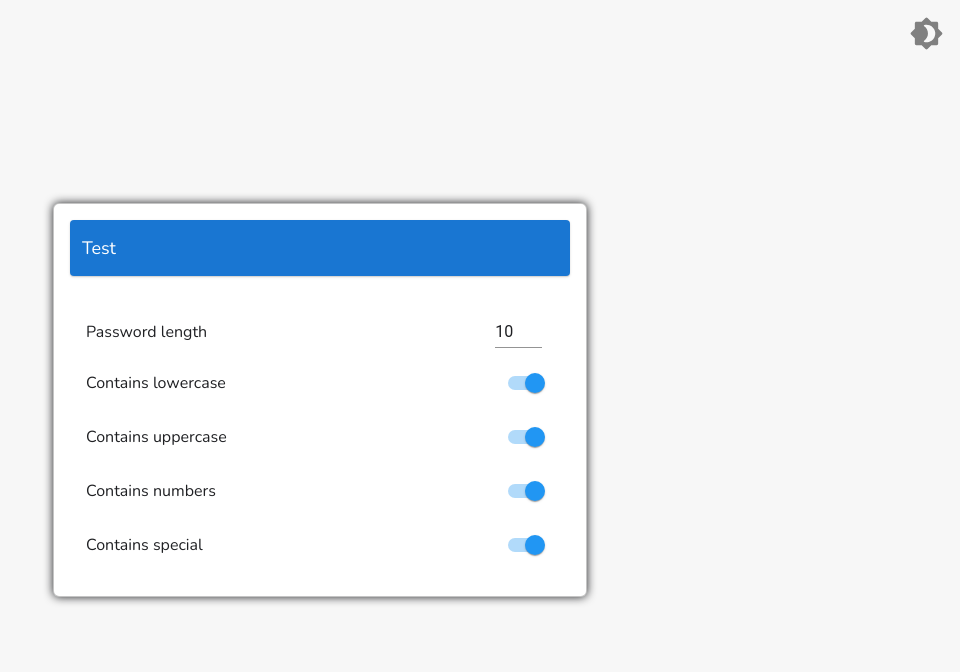
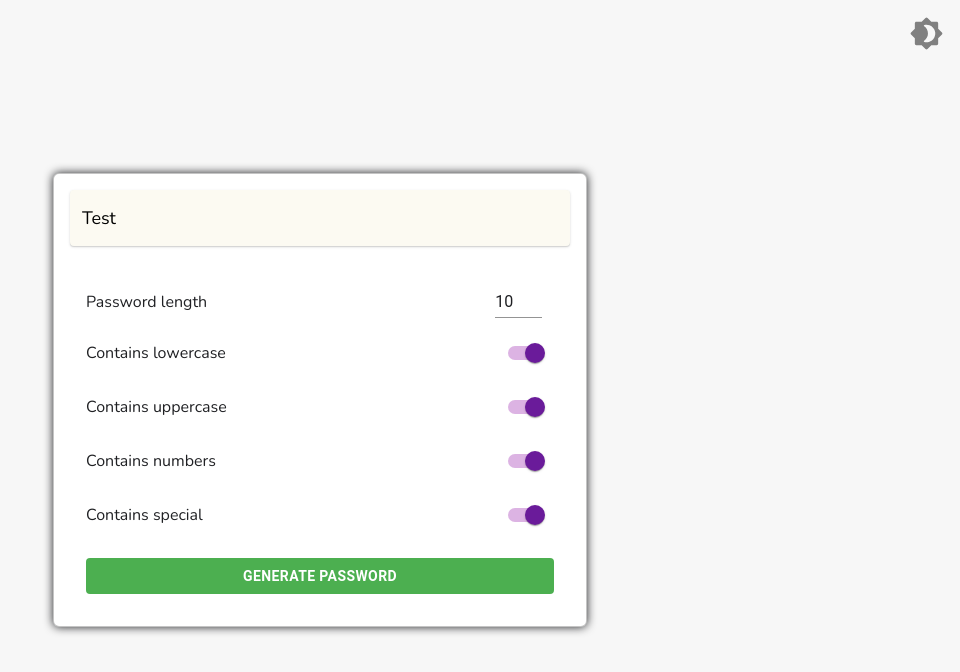
Before and after one commit to DemonDaddy22/all-about-reactJS, a React (Create React App) app: page /#/password-generator in a window 1280 px wide. Shown: the top 672 px of the page, without its empty margins (320-1280 px from the left). Built offline with nearby package versions, Linux system fonts and the light colour scheme.

Commit message:
update switch component

```diff
--- a/src/components/PasswordGenerator/index.js
+++ b/src/components/PasswordGenerator/index.js
@@ -4,6 +4,9 @@ import classes from './styles.module.css';
 import Page from '../../ui-components/Page';
 import Input from '../../ui-components/Input';
 import CustomSwitch from '../../ui-components/Switch';
+import Button from '../../ui-components/Button';
+import { themed } from '../../utils/theme';
+import { GREEN_400, GREEN_500, PURPLE_200, PURPLE_300, PURPLE_700, PURPLE_800 } from '../../resources/colors';
 
 const OPTIONS = Object.freeze({
     lowercase: [[97, 122]],
@@ -23,10 +26,14 @@ export default class PasswordGenerator extends React.Component {
         special: true
     }
 
+    updateComponent = (refresher = null) => refresher && this.setState({ refresher });
+
+    handleSwitch = key => this.setState({ [key]: !this.state[key] });
+
     render = () => {
         const { passwordString, passwordLength, lowercase, uppercase, numeric, special } = this.state;
 
-        return <Page>
+        return <Page shouldComponentUpdate={this.updateComponent}>
             <div className={classes.generatorWrapper}>
                 <div className={classes.generatorContainer}>
                     <div className={classes.passwordContainer}>{passwordString}</div>
@@ -38,20 +45,21 @@ export default class PasswordGenerator extends React.Component {
                         </div>
                         <div className={classes.optionRow}>
                             <div className={classes.optionText}>Contains lowercase</div>
-                            <CustomSwitch checked={lowercase} containerStyle={{ marginRight: 0 }} />
+                            <CustomSwitch buttoncolor={themed(PURPLE_800, PURPLE_700)} trackcolor={themed(PURPLE_300, PURPLE_200)} onChange={() => this.handleSwitch('lowercase')} checked={lowercase} containerStyle={{ marginRight: 0 }} />
                         </div>
                         <div className={classes.optionRow}>
                             <div className={classes.optionText}>Contains uppercase</div>
-                            <CustomSwitch checked={uppercase} containerStyle={{ marginRight: 0 }} />
+                            <CustomSwitch buttoncolor={themed(PURPLE_800, PURPLE_700)} trackcolor={themed(PURPLE_300, PURPLE_200)} onChange={() => this.handleSwitch('uppercase')} checked={uppercase} containerStyle={{ marginRight: 0 }} />
                         </div>
                         <div className={classes.optionRow}>
                             <div className={classes.optionText}>Contains numbers</div>
-                            <CustomSwitch checked={numeric} containerStyle={{ marginRight: 0 }} />
+                            <CustomSwitch buttoncolor={themed(PURPLE_800, PURPLE_700)} trackcolor={themed(PURPLE_300, PURPLE_200)} onChange={() => this.handleSwitch('numeric')} checked={numeric} containerStyle={{ marginRight: 0 }} />
                         </div>
                         <div className={classes.optionRow}>
                             <div className={classes.optionText}>Contains special</div>
-                            <CustomSwitch checked={special} containerStyle={{ marginRight: 0 }} />
+                            <CustomSwitch buttoncolor={themed(PURPLE_800, PURPLE_700)} trackcolor={themed(PURPLE_300, PURPLE_200)} onChange={() => this.handleSwitch('special')} checked={special} containerStyle={{ marginRight: 0 }} />
                         </div>
+                        <Button backgroundColor={themed(GREEN_500, GREEN_400)} className={classes.generateButton} onClick={this.handleGeneratePassword} labelStyles={{ display: 'inline-flex', padding: 0 }}>Generate Password</Button>
                     </div>
                 </div>
             </div>
--- a/src/components/PasswordGenerator/styles.module.css
+++ b/src/components/PasswordGenerator/styles.module.css
@@ -24,10 +24,10 @@
     border-radius: 4px;
     word-wrap: break-word;
     box-sizing: border-box;
-    color: var(--text-light);
+    color: var(--text-prominent);
     box-shadow: var(--card-shadow);
-    background-color: var(--theme-color);
-    transition: background-color 0.5s ease-in-out, box-shadow 0.5s ease-in-out;
+    background-color: var(--text-contrast);
+    transition: color 0.5s ease-in-out, background-color 0.5s ease-in-out, box-shadow 0.5s ease-in-out;
 }
 
 .optionsContainer {
@@ -52,6 +52,12 @@
     transition: color 0.5s ease-in-out;
 }
 
+.generateButton {
+    width: 100% !important;
+    margin-top: 1.5rem !important;
+    transition: background-color 0.5s ease-in-out !important;
+}
+
 @media (min-width: 768px) {
     .generatorContainer {
         width: 500px;
--- a/src/index.css
+++ b/src/index.css
@@ -4,7 +4,7 @@
     --card-container-bg: #fff;
     --dialog-bg: #fff;
     --overlay-bg: #f0f0f070;
-    --text-contrast: #fcfcf7;
+    --text-contrast: #fcfaf2;
     --text-prominent: #000;
     --text-light: #fff;
     --text: #202124;
--- a/src/ui-components/Switch/index.js
+++ b/src/ui-components/Switch/index.js
@@ -1,23 +1,27 @@
 import React from 'react';
 
 import { Switch, FormControlLabel, withStyles } from '@material-ui/core';
-import { BLUE_500, BLUE_300 } from '../../resources/colors';
+import { BLUE_300, BLUE_700, BLUE_800, BLUE_200 } from '../../resources/colors';
+import { themed } from '../../utils/theme';
 
 const styles = {
     switchBase: props => ({
-        color: props.buttoncolor ? props.buttoncolor : BLUE_500,
-        '&$checked': {
-            color: props.buttoncolor ? props.buttoncolor : BLUE_300,
-            backgroundColor: props.trackcolor ? props.trackcolor : BLUE_300,
+        // color: props.buttoncolor ? props.buttoncolor : BLUE_500,
+        '&.Mui-checked': {
+            color: props.buttoncolor ? props.buttoncolor : themed(BLUE_800, BLUE_700)
         },
-        '&$checked + $track': {
-            backgroundColor: props.trackcolor ? props.trackcolor : BLUE_300,
+        '& + .MuiSwitch-track': {
+            backgroundColor: 'var(--text-obscurer)'
+        },
+        '&.Mui-checked + .MuiSwitch-track': {
+            backgroundColor: props.trackcolor ? props.trackcolor : themed(BLUE_300, BLUE_200)
+        },
+        '&.MuiSwitch-colorSecondary.Mui-checked:hover': {
+            backgroundColor: 'var(--hover-ripple)'
         },
     }),
     checked: {},
-    track: props => ({
-        backgroundColor: props.trackcolor ? props.trackcolor : BLUE_300,
-    }),
+    track: {}
 }
 
 class CustomSwitch extends React.Component {
```
